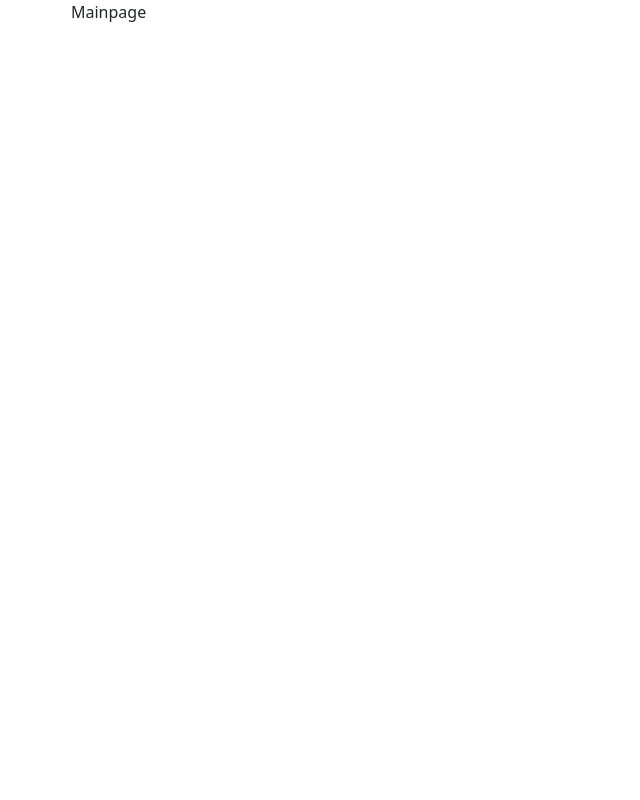
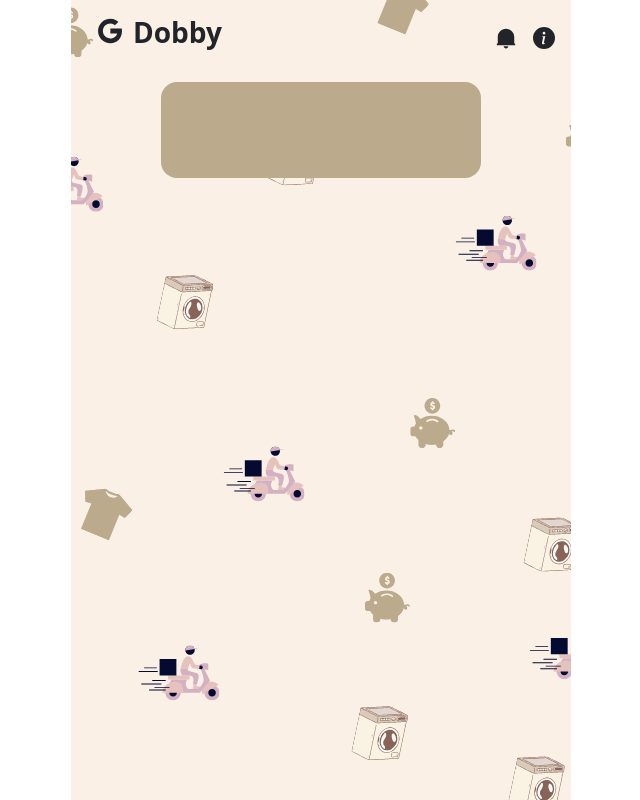
Before and after one commit to Raon-The-Programmer/DOBYFE, a React (Vite) app: page /explore in a window 1280 px wide. Shown: the whole page, without its empty margins (319-959 px from the left). Built offline with nearby package versions, Linux system fonts and the light colour scheme.

Commit message:
main page for logo

```diff
--- a/package.json
+++ b/package.json
@@ -14,6 +14,7 @@
     "bootstrap": "^5.3.2",
     "react": "^18.2.0",
     "react-dom": "^18.2.0",
+    "react-icons": "^5.0.1",
     "react-redux": "^9.1.0",
     "react-router-dom": "^6.21.2",
     "redux": "^5.0.1"
--- a/src/App.css
+++ b/src/App.css
@@ -1,9 +1,11 @@
 #root {
   max-width: 500px;
+  height: 100vh;
   margin: 0 auto;
   padding:0;
-  --background-image:url('AppBG.jpg');
+  --background-image:url('AppBG.png');
   --main-color: #faf0e6;
   --dark-beige:#BBAB8C;
   --font:black;
+  background-image: var(--background-image);
 }
--- a/src/Components/ForgotPasswor.jsx
+++ b/src/Components/Auth/ForgotPasswor.jsx
@@ -1,7 +1,7 @@
 import React, { useState } from 'react'
 import { useNavigate } from 'react-router-dom'
 import './styles/signup.css'
-import auth from '../services/auth'
+import auth from '../../services/auth'
 
 
 
--- a/src/Components/ResetPassword.jsx
+++ b/src/Components/Auth/ResetPassword.jsx
@@ -1,6 +1,6 @@
 import React, { useState } from 'react';
 import { useNavigate, useParams } from 'react-router-dom';
-import auth from '../services/auth';
+import auth from '../../services/auth';
 
 const ResetPassword = () => {
   const navigate = useNavigate();
--- a/src/Components/Signin.jsx
+++ b/src/Components/Auth/Signin.jsx
@@ -1,6 +1,6 @@
-import React, { useState } from 'react'
+import React, { useEffect, useState } from 'react'
 import { Link, useNavigate } from 'react-router-dom'
-import auth from '../services/auth'
+import auth from '../../services/auth'
 import './styles/signup.css'
 
 const Signin = () => {
@@ -8,6 +8,7 @@ const Signin = () => {
   const [email,setemail]= useState('')
   const [password,setpassword] = useState('')
   const [error,seterror] = useState('')
+
   const handleSubmit=async(e)=>{
     e.preventDefault()
     try{
--- a/src/Components/Signup.jsx
+++ b/src/Components/Auth/Signup.jsx
@@ -1,6 +1,6 @@
 import React, { useState } from 'react'
 import { Link, useNavigate } from 'react-router-dom'
-import auth from '../services/auth'
+import auth from '../../services/auth'
 import './styles/signup.css'
 
 const Signup = () => {
--- a/src/Components/styles/signup.css
+++ b/src/Components/Auth/styles/signup.css
@@ -1,7 +1,7 @@
 .container{
     display: flex;
-    background-image: var(--background-image);
     height: 100vh;
+    width: 100vw;
     justify-content: center;
     align-items: center;
     flex-direction: column;
--- a/src/Components/Mainpage.jsx
+++ b/src/Components/Mainpage.jsx
@@ -1,9 +1,25 @@
 import React from 'react'
+import { RiNotification2Fill } from "react-icons/ri";
+import { BsInfoCircleFill } from "react-icons/bs";
+import { IoLogoGoogle } from "react-icons/io";
+import Offers from './Offers';
 
 const Mainpage = () => {
   return (
-  <div>
-  Mainpage</div>
+  <div >
+    <div className='d-flex p-3 justify-content-between align-items-center'>
+    <div className='d-flex'>
+    <IoLogoGoogle size={30} className='mx-2'/>
+    <h3 className='text-6'><strong>Dobby</strong></h3>
+    </div>
+    <div>
+    <RiNotification2Fill className='mx-3' size={22}/>
+    <BsInfoCircleFill size={22}/>
+    </div></div>
+    <div>
+      <Offers/>
+    </div>
+  </div>
   )
 }
 
--- /dev/null
+++ b/src/Components/Offers.jsx
@@ -0,0 +1,14 @@
+import React from 'react'
+import './mainpage.css'
+
+
+const Offers = () => {
+  return (
+    <div className='d-flex justify-content-center mt-2 '>
+        <div className='offers rounded-4'>
+        </div>
+    </div>
+  )
+}
+
+export default Offers
--- /dev/null
+++ b/src/Components/mainpage.css
@@ -0,0 +1,5 @@
+.offers{
+    height: 6rem;
+    width: 20rem;
+    background-color: var(--dark-beige);
+}
```
Also changed, not shown: src/App.jsx (+4 -4 lines), src/AppBG.jpg (deleted), src/AppBG.png (added).
